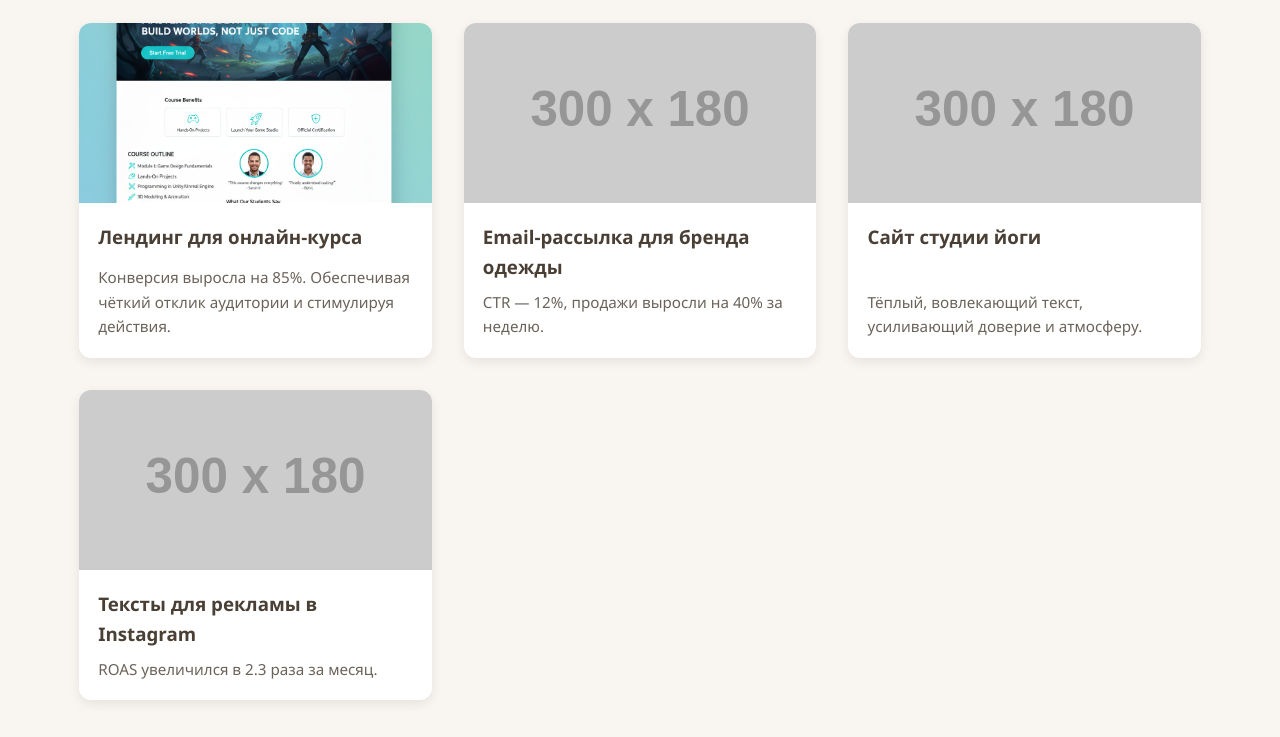
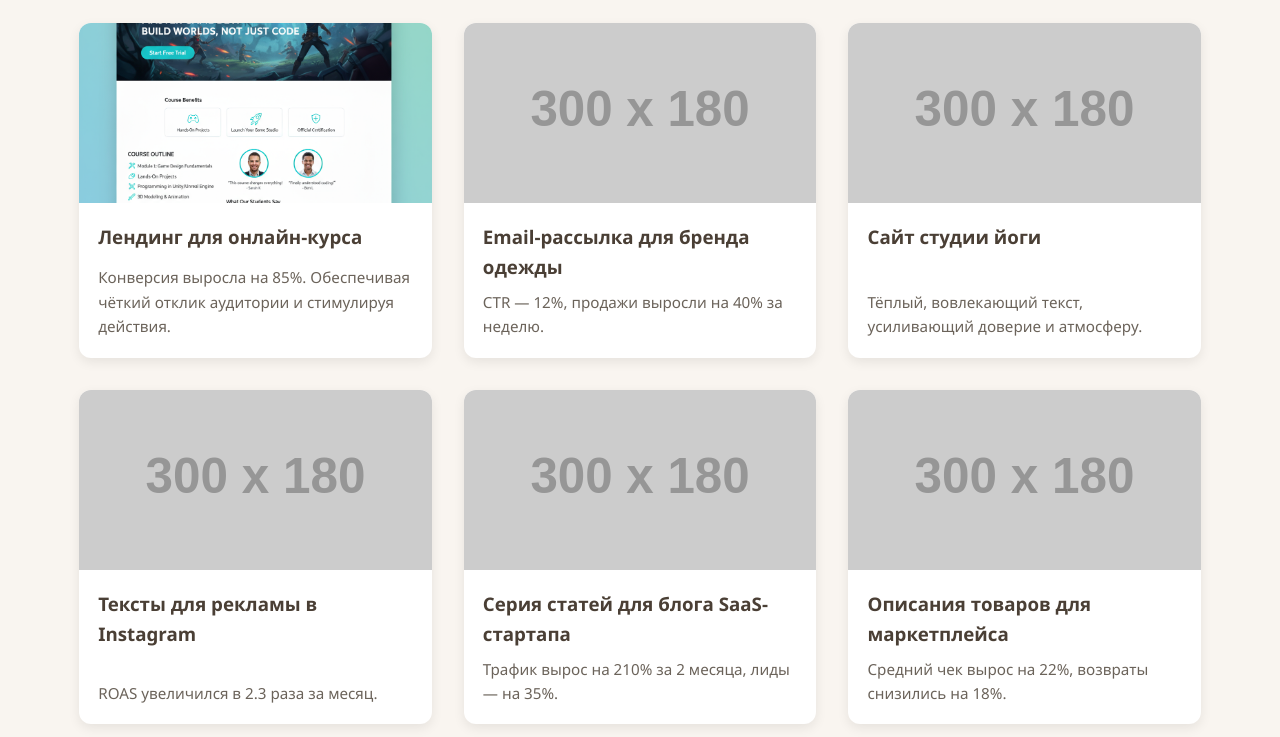
Before and after one commit to Djoystick/BioQWEN, a plain HTML site: page works.html in a window 1280 px wide. Shown: the part 201-938 px from the top of the page. Drawn offline with Linux system fonts and the light colour scheme; placeholder pictures from the web are drawn by us.

Commit message:
Update works.html

```diff
--- a/works.html
+++ b/works.html
@@ -95,6 +95,24 @@
             </div>
           </div>
         </a>
+        <a href="#work5" class="work-card-link">
+          <div class="work-card">
+            <img src="https://via.placeholder.com/300x180/e8e0d5/4a3f35?text=Блог" alt="Серия статей для блога">
+            <div class="work-content">
+              <h3>Серия статей для блога SaaS-стартапа</h3>
+              <p>Трафик вырос на 210% за 2 месяца, лиды — на 35%.</p>
+            </div>
+          </div>
+        </a>
+        <a href="#work6" class="work-card-link">
+          <div class="work-card">
+            <img src="https://via.placeholder.com/300x180/f5efe7/c76b51?text=Продукт" alt="Описание товара">
+            <div class="work-content">
+              <h3>Описания товаров для маркетплейса</h3>
+              <p>Средний чек вырос на 22%, возвраты снизились на 18%.</p>
+            </div>
+          </div>
+        </a>
       </div>
       <div style="text-align: center; margin-top: 2.5rem;">
         <p>Хотите увидеть больше примеров или обсудить ваш проект?</p>
@@ -117,5 +135,4 @@
     });
   </script>
 </body>
-
 </html>
```
